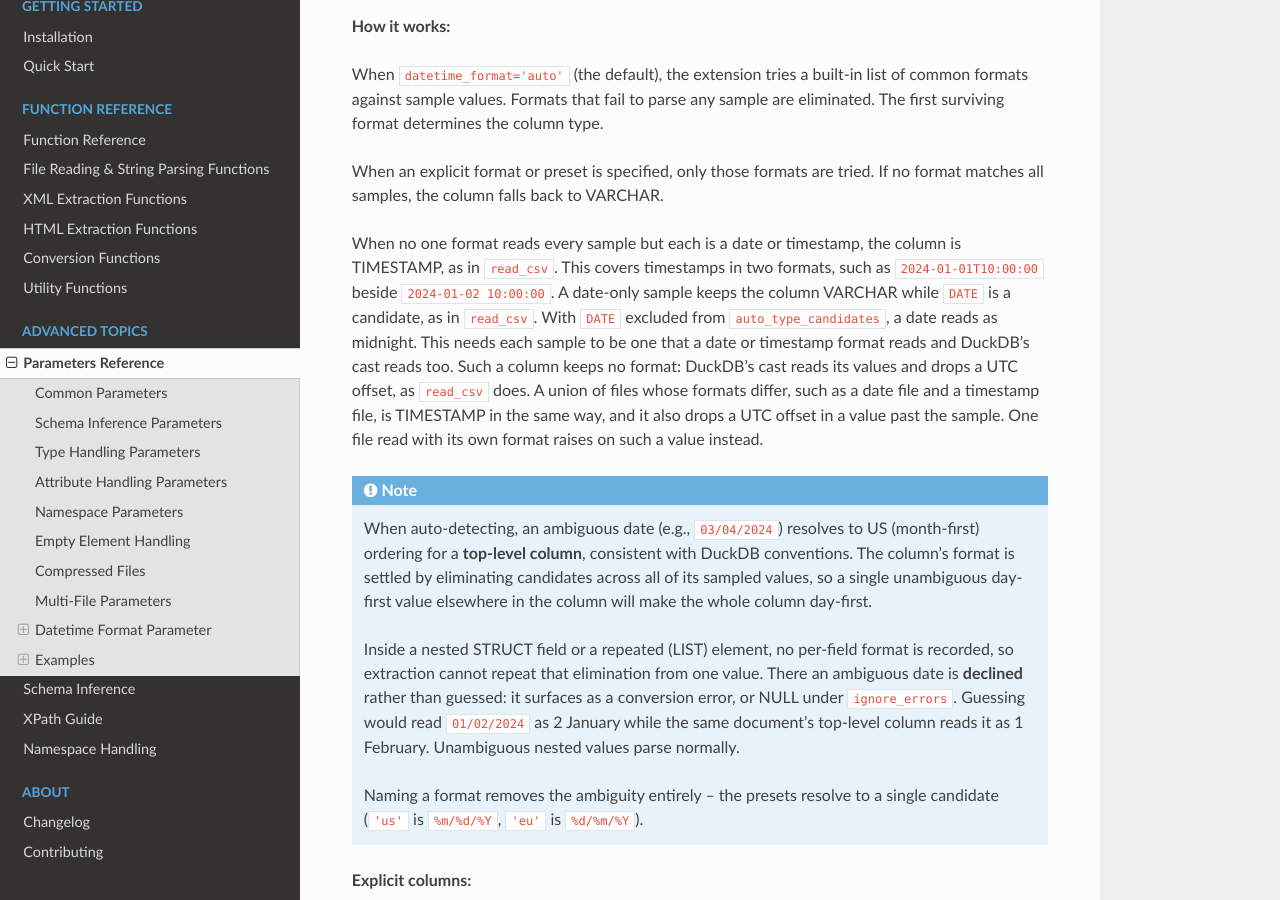
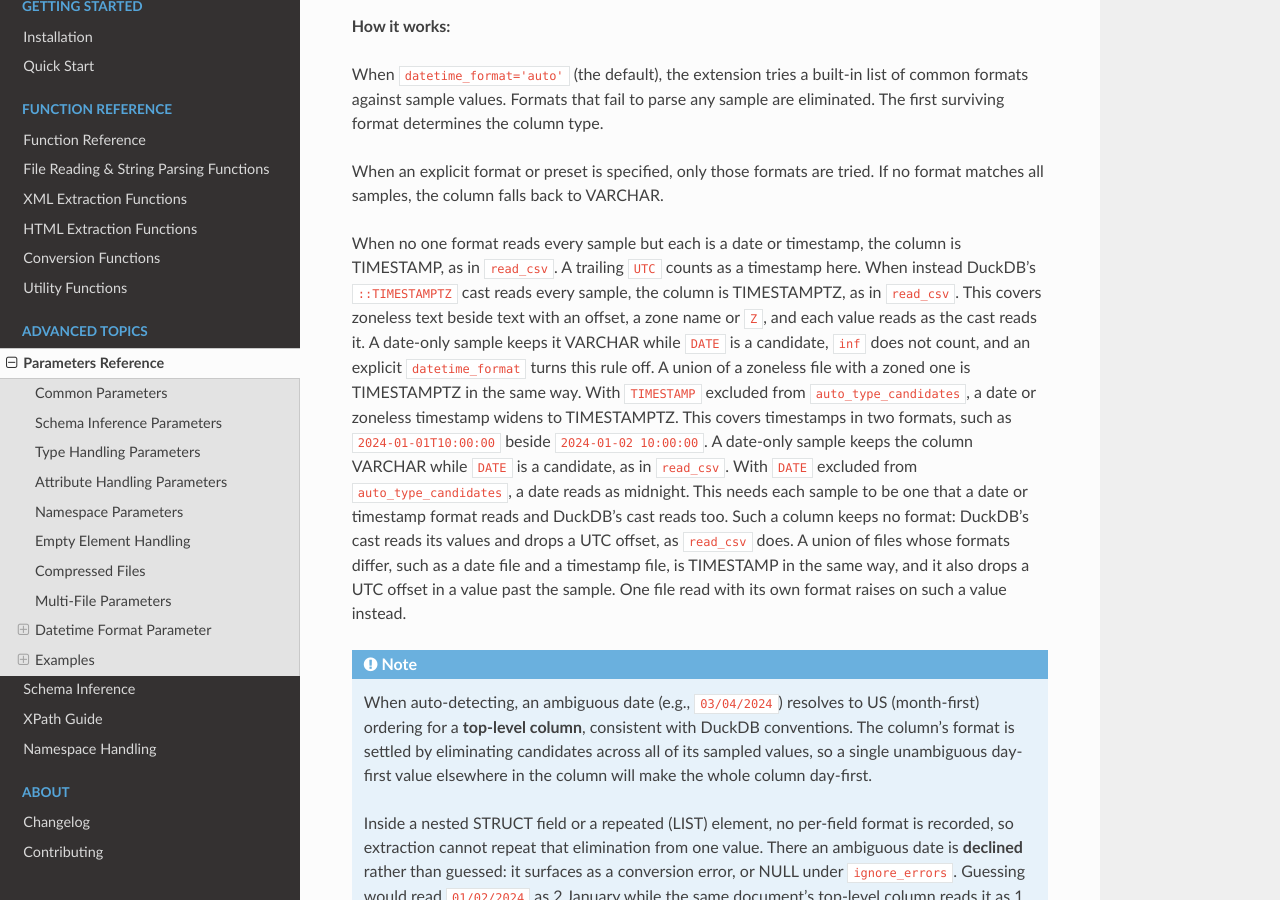
Before and after one commit to teaguesterling/duckdb_webbed, a Sphinx documentation site: the page built from docs/parameters.rst, in a window 1280 px wide and 900 px high, scrolled down 3359 px. Built offline with Sphinx 7.4.7 and the Read the Docs theme 3.1.0, drawn with Linux system fonts in a browser that asks for light colours; some of the changed text lies outside the part shown.

Commit message:
docs(tz): inference types zoned timestamps as read_csv does (#242)
Edits the Unreleased #222 and #242 entries in place, since both ship in
this release. Removes the read_csv difference this change closes.

Co-Authored-By: Claude Opus 5.5 (1M context) <noreply@anthropic.com>
Claude-Session: https://claude.ai/code/session_018b8k4Hc5jjq4EL4YUkAq8Q

```diff
--- a/docs/changelog.rst
+++ b/docs/changelog.rst
@@ -11,8 +11,9 @@ Inference changes contributed by **@bendrucker** (#221, #222).
   file is DOUBLE only when every sampled integer is exact in a DOUBLE (#221).
 - ``auto_type_candidates`` restricts the scalar types inference may choose, as in ``read_csv``.
   VARCHAR is always a candidate. Naming a type that inference never produces, such as DECIMAL,
-  is an error. Zoneless text stays VARCHAR under ``['TIMESTAMPTZ']``, where ``read_csv`` reads it
-  in the session time zone. The option with ``columns`` or ``all_varchar`` is an error. See
+  is an error. Under ``['TIMESTAMPTZ']``, a date or zoneless timestamp is TIMESTAMPTZ, read in
+  the session time zone, as in ``read_csv`` (#242). The option with ``columns`` or ``all_varchar``
+  is an error. See
   :ref:`auto-type-candidates` (#222).
 
 Fixes from the duck_block review in #217.
@@ -106,7 +107,11 @@ Fixes from the pre-release scan.
   or ``EST`` resolves. It used to raise. **Text with no offset reads in the session** ``TimeZone``.
   It used to read as UTC, so results change where ``TimeZone`` is not UTC. A ``%Z`` name in
   ``datetime_format`` is kept. It used to be dropped. Without ICU, zoneless text reads as UTC and
-  a zone name raises, as before. Inference is unchanged (#242).
+  a zone name raises, as before (#242).
+- ``read_xml``: inference types zoned timestamp text as ``read_csv`` does. A column of zoneless
+  text beside text with an offset, a zone name or ``Z`` is TIMESTAMPTZ. So is a union of a
+  zoneless file with a zoned one. These used to be VARCHAR. Text with a ``UTC`` suffix is
+  TIMESTAMP. TIME beside TIMETZ stays VARCHAR (#242).
 
 v2.14.1 (Current)
 -----------------
--- a/docs/parameters.rst
+++ b/docs/parameters.rst
@@ -267,7 +267,7 @@ When ``datetime_format='auto'`` (the default), the extension tries a built-in li
 
 When an explicit format or preset is specified, only those formats are tried. If no format matches all samples, the column falls back to VARCHAR.
 
-When no one format reads every sample but each is a date or timestamp, the column is TIMESTAMP, as in ``read_csv``. This covers timestamps in two formats, such as ``2024-01-01T10:00:00`` beside ``2024-01-02 10:00:00``. A date-only sample keeps the column VARCHAR while ``DATE`` is a candidate, as in ``read_csv``. With ``DATE`` excluded from ``auto_type_candidates``, a date reads as midnight. This needs each sample to be one that a date or timestamp format reads and DuckDB's cast reads too. Such a column keeps no format: DuckDB's cast reads its values and drops a UTC offset, as ``read_csv`` does. A union of files whose formats differ, such as a date file and a timestamp file, is TIMESTAMP in the same way, and it also drops a UTC offset in a value past the sample. One file read with its own format raises on such a value instead.
+When no one format reads every sample but each is a date or timestamp, the column is TIMESTAMP, as in ``read_csv``. A trailing ``UTC`` counts as a timestamp here. When instead DuckDB's ``::TIMESTAMPTZ`` cast reads every sample, the column is TIMESTAMPTZ, as in ``read_csv``. This covers zoneless text beside text with an offset, a zone name or ``Z``, and each value reads as the cast reads it. A date-only sample keeps it VARCHAR while ``DATE`` is a candidate, ``inf`` does not count, and an explicit ``datetime_format`` turns this rule off. A union of a zoneless file with a zoned one is TIMESTAMPTZ in the same way. With ``TIMESTAMP`` excluded from ``auto_type_candidates``, a date or zoneless timestamp widens to TIMESTAMPTZ. This covers timestamps in two formats, such as ``2024-01-01T10:00:00`` beside ``2024-01-02 10:00:00``. A date-only sample keeps the column VARCHAR while ``DATE`` is a candidate, as in ``read_csv``. With ``DATE`` excluded from ``auto_type_candidates``, a date reads as midnight. This needs each sample to be one that a date or timestamp format reads and DuckDB's cast reads too. Such a column keeps no format: DuckDB's cast reads its values and drops a UTC offset, as ``read_csv`` does. A union of files whose formats differ, such as a date file and a timestamp file, is TIMESTAMP in the same way, and it also drops a UTC offset in a value past the sample. One file read with its own format raises on such a value instead.
 
 .. note::
 
```
Also changed, not shown: other parts of docs/parameters.rst (+0 -5 lines).
